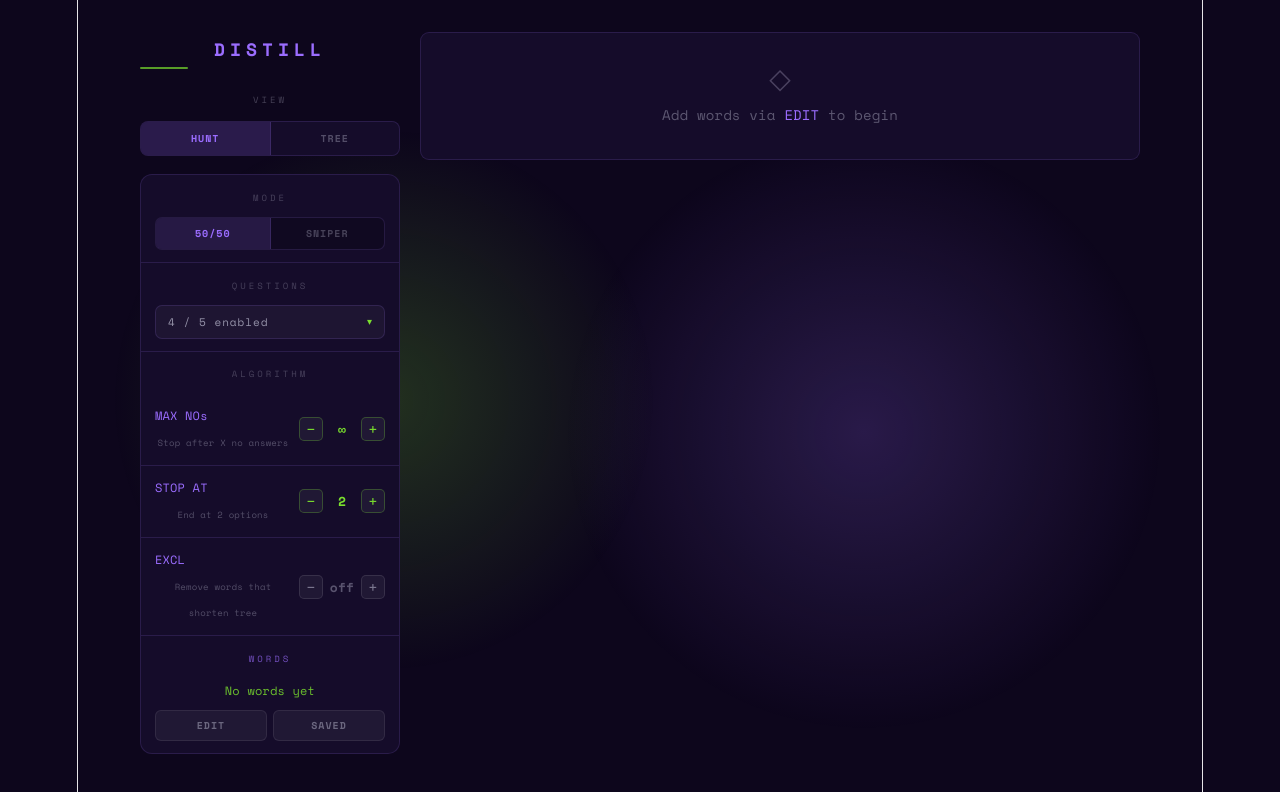
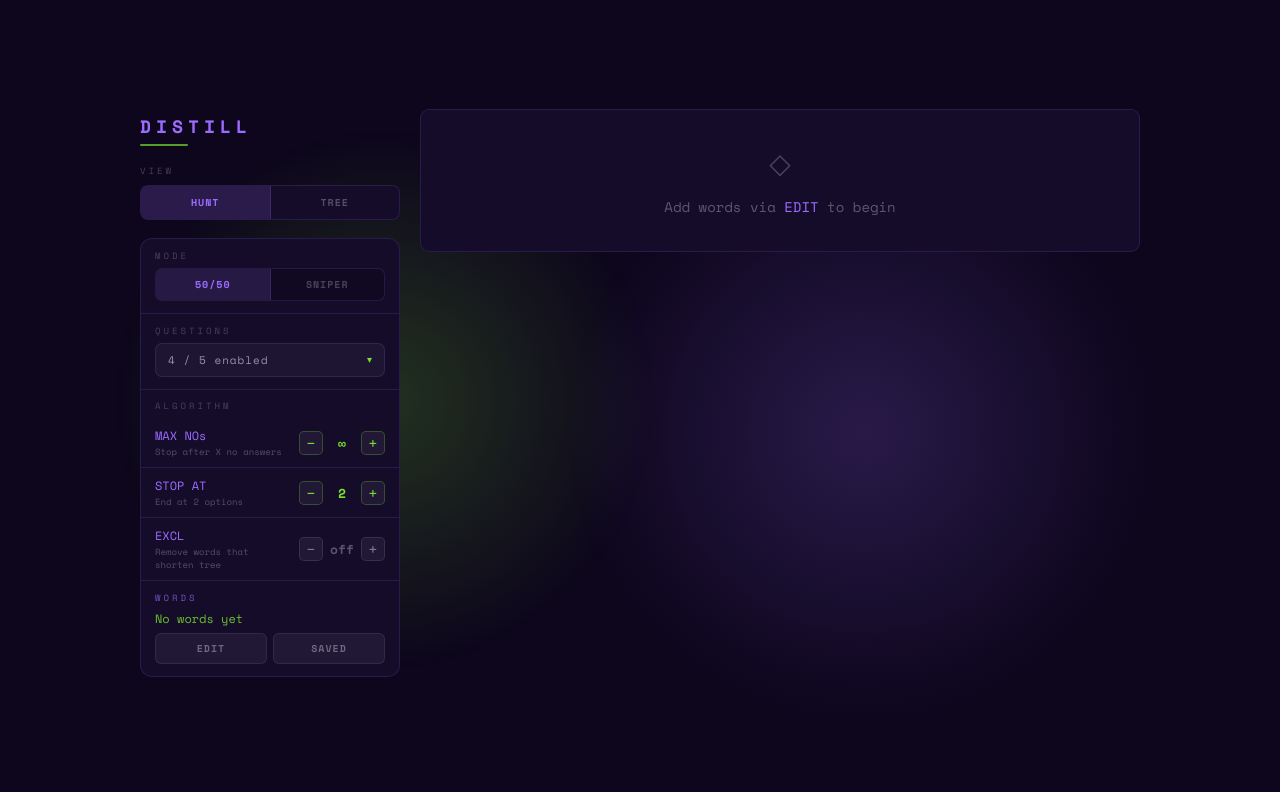
Before and after one commit to blueApple12/distill, a React (Vite) app: page / in a window 1280 px wide. Shown: the top 792 px of the page. Built offline with nearby package versions, Linux system fonts and the light colour scheme.

Commit message:
Add global CSS and update documentation

```diff
--- a/src/index.css
+++ b/src/index.css
@@ -1,111 +1,111 @@
-:root {
-  --text: #6b6375;
-  --text-h: #08060d;
-  --bg: #fff;
-  --border: #e5e4e7;
-  --code-bg: #f4f3ec;
-  --accent: #aa3bff;
-  --accent-bg: rgba(170, 59, 255, 0.1);
-  --accent-border: rgba(170, 59, 255, 0.5);
-  --social-bg: rgba(244, 243, 236, 0.5);
-  --shadow:
-    rgba(0, 0, 0, 0.1) 0 10px 15px -3px, rgba(0, 0, 0, 0.05) 0 4px 6px -2px;
+@import url('https://fonts.googleapis.com/css2?family=Noto+Sans+Hebrew:wght@400;700&family=Space+Mono:wght@400;700&display=swap');
 
-  --sans: system-ui, 'Segoe UI', Roboto, sans-serif;
-  --heading: system-ui, 'Segoe UI', Roboto, sans-serif;
-  --mono: ui-monospace, Consolas, monospace;
+* {
+  box-sizing: border-box;
+  margin: 0;
+  padding: 0;
+}
 
-  font: 18px/145% var(--sans);
-  letter-spacing: 0.18px;
-  color-scheme: light dark;
-  color: var(--text);
-  background: var(--bg);
-  font-synthesis: none;
-  text-rendering: optimizeLegibility;
-  -webkit-font-smoothing: antialiased;
-  -moz-osx-font-smoothing: grayscale;
-
-  @media (max-width: 1024px) {
-    font-size: 16px;
+@keyframes up {
+  from {
+    opacity: 0;
+    transform: translateY(10px);
+  }
+  to {
+    opacity: 1;
+    transform: none;
   }
 }
 
-@media (prefers-color-scheme: dark) {
-  :root {
-    --text: #9ca3af;
-    --text-h: #f3f4f6;
-    --bg: #16171d;
-    --border: #2e303a;
-    --code-bg: #1f2028;
-    --accent: #c084fc;
-    --accent-bg: rgba(192, 132, 252, 0.15);
-    --accent-border: rgba(192, 132, 252, 0.5);
-    --social-bg: rgba(47, 48, 58, 0.5);
-    --shadow:
-      rgba(0, 0, 0, 0.4) 0 10px 15px -3px, rgba(0, 0, 0, 0.25) 0 4px 6px -2px;
+@keyframes pop {
+  from {
+    opacity: 0;
+    transform: scale(0.95);
   }
-
-  #social .button-icon {
-    filter: invert(1) brightness(2);
+  to {
+    opacity: 1;
+    transform: none;
   }
 }
 
-body {
-  margin: 0;
+button {
+  cursor: pointer;
+  border: none;
+  font-family: 'Space Mono', monospace;
+  transition: all 0.12s;
 }
 
-#root {
-  width: 1126px;
-  max-width: 100%;
-  margin: 0 auto;
-  text-align: center;
-  border-inline: 1px solid var(--border);
-  min-height: 100svh;
-  display: flex;
-  flex-direction: column;
-  box-sizing: border-box;
+button:active {
+  transform: scale(0.96) !important;
 }
 
-h1,
-h2 {
-  font-family: var(--heading);
-  font-weight: 500;
-  color: var(--text-h);
+input {
+  outline: none;
+  font-family: 'Noto Sans Hebrew', 'Space Mono', monospace;
+  font-size: 13px;
+  color: #e8e0ff;
 }
 
-h1 {
-  font-size: 56px;
-  letter-spacing: -1.68px;
-  margin: 32px 0;
-  @media (max-width: 1024px) {
-    font-size: 36px;
-    margin: 20px 0;
+input:focus {
+  border-color: rgba(122, 223, 46, 0.4) !important;
+}
+
+::-webkit-scrollbar {
+  width: 3px;
+}
+
+::-webkit-scrollbar-thumb {
+  background: rgba(155, 109, 255, 0.3);
+  border-radius: 2px;
+}
+
+.layout {
+  display: flex;
+  gap: 20px;
+  width: 100%;
+  max-width: 1000px;
+  align-items: flex-start;
+}
+
+.sidebar {
+  width: 260px;
+  flex-shrink: 0;
+}
+
+.main {
+  flex: 1;
+  min-width: 0;
+}
+
+.tx {
+  transition: background 0.4s ease, border-color 0.4s ease, color 0.4s ease;
+}
+
+.fade {
+  animation: up 0.25s ease forwards;
+}
+
+.pop {
+  animation: pop 0.32s cubic-bezier(0.34, 1.5, 0.64, 1) forwards;
+}
+
+@media (max-width: 640px) {
+  .layout {
+    flex-direction: column;
+    gap: 0;
+  }
+
+  .sidebar {
+    width: 100%;
+  }
+
+  .mob-hide {
+    display: none !important;
   }
 }
-h2 {
-  font-size: 24px;
-  line-height: 118%;
-  letter-spacing: -0.24px;
-  margin: 0 0 8px;
-  @media (max-width: 1024px) {
-    font-size: 20px;
+
+@media (min-width: 641px) {
+  .mob-bar {
+    display: none !important;
   }
 }
-p {
-  margin: 0;
-}
-
-code,
-.counter {
-  font-family: var(--mono);
-  display: inline-flex;
-  border-radius: 4px;
-  color: var(--text-h);
-}
-
-code {
-  font-size: 15px;
-  line-height: 135%;
-  padding: 4px 8px;
-  background: var(--code-bg);
-}
```
Also changed, not shown: 1 other file (tests, documents, lock files or other folders).
